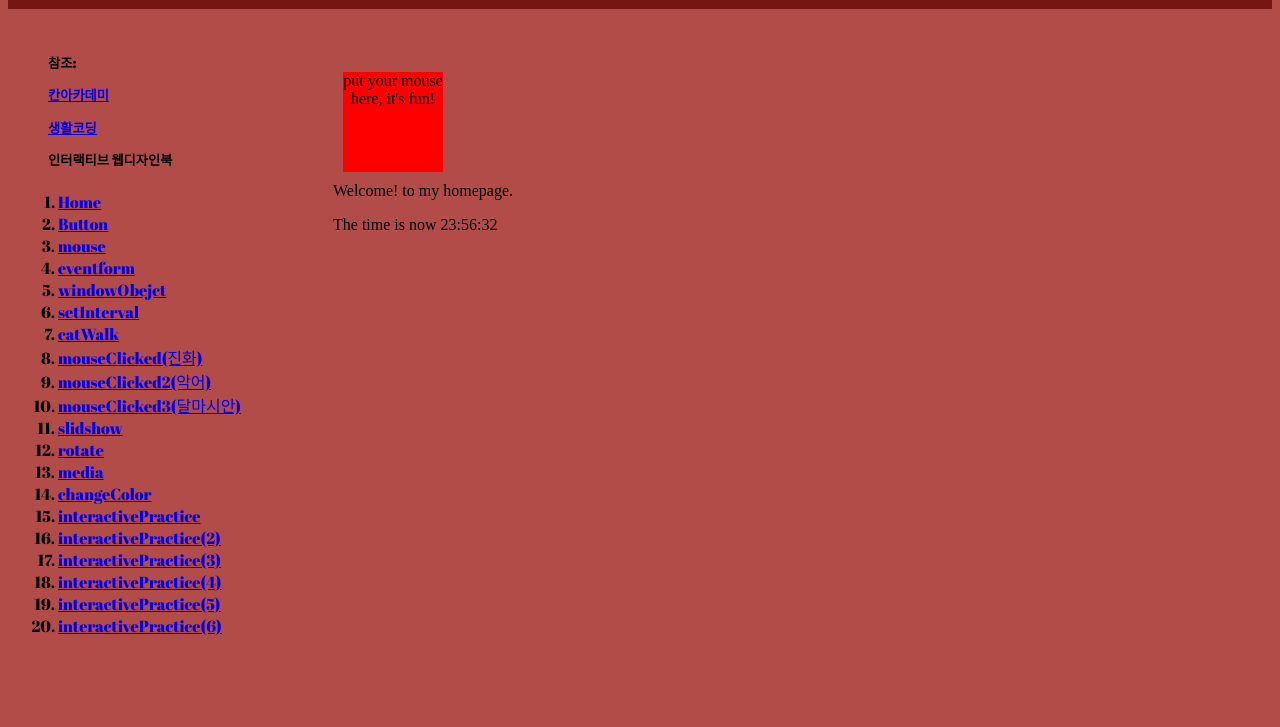
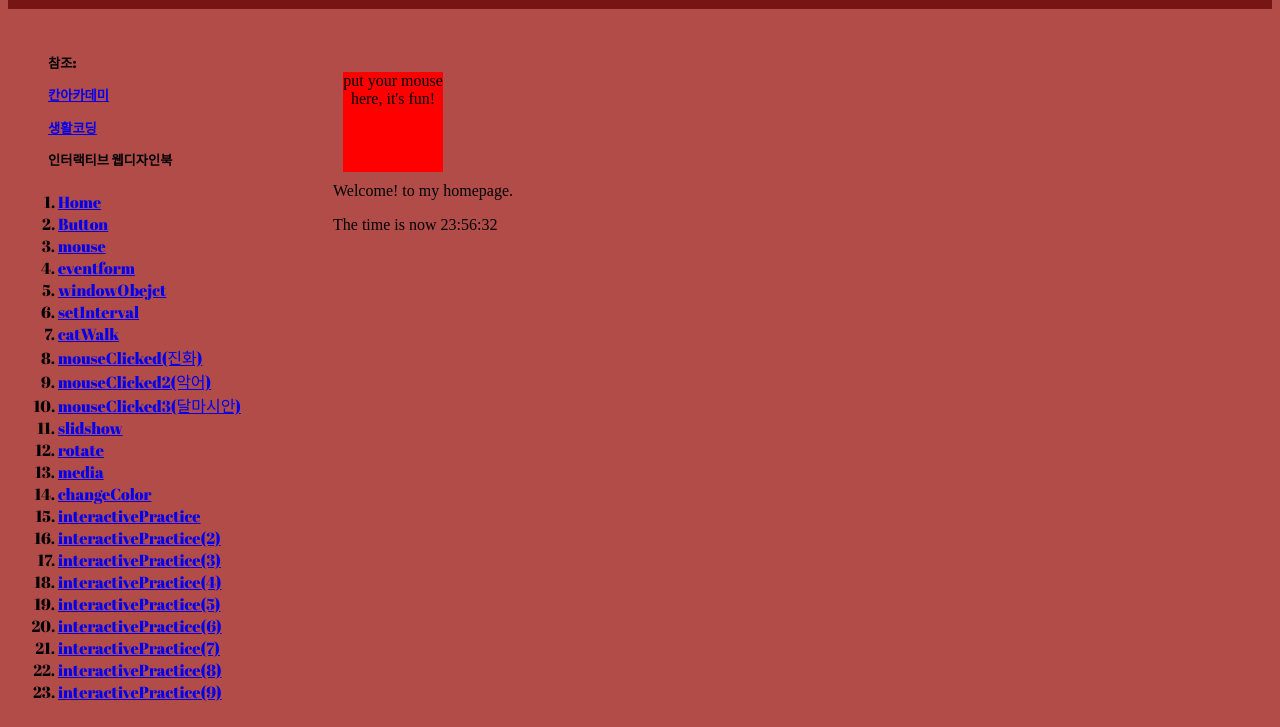
Before and after one commit to doyhosae/web4, a plain HTML site: page index.html in a window 1280 px wide. Shown: the part 109-836 px from the top of the page. Before the commit the page ends 800 px from the top, so only its background shows below. Drawn offline with Linux system fonts and the light colour scheme.

Commit message:
Update index.html

```diff
--- a/index.html
+++ b/index.html
@@ -41,6 +41,9 @@
           <li><a href="interactivePractice(4)/index.html">interactivePractice(4)</a></li>
           <li><a href="interactivePractice(5)/index.html">interactivePractice(5)</a></li>
           <li><a href="interactivePractice(6)/index.html">interactivePractice(6)</a></li>
+          <li><a href="interactivePrctce(7)/index.html">interactivePractice(7)</a></li>
+          <li><a href="interactivePractice(8)/index.html">interactivePractice(8)</a></li>
+          <li><a href="interactivePractice(9)/index.html">interactivePractice(9)</a></li>
         </ol>
       </div>
       <div class="content">
```
